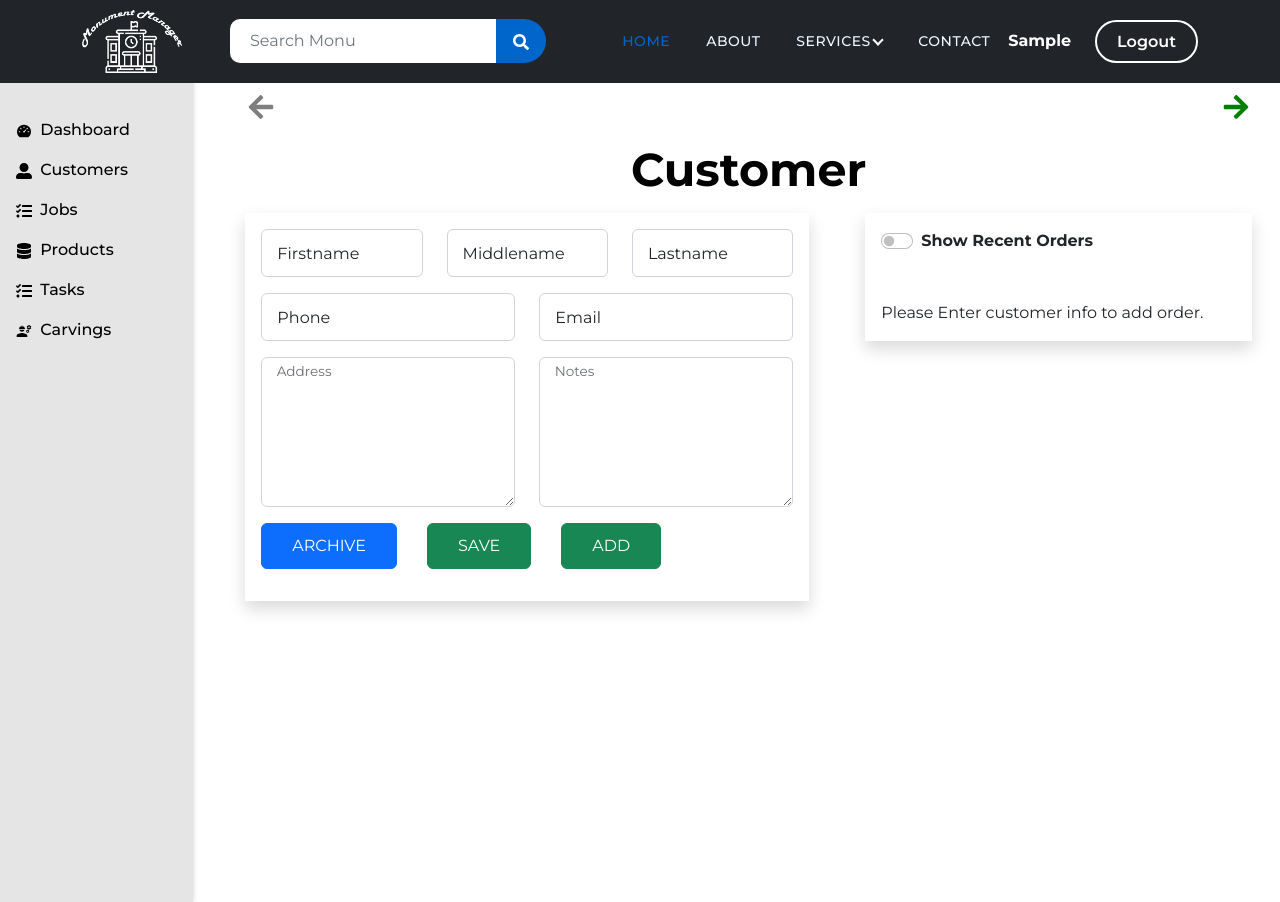
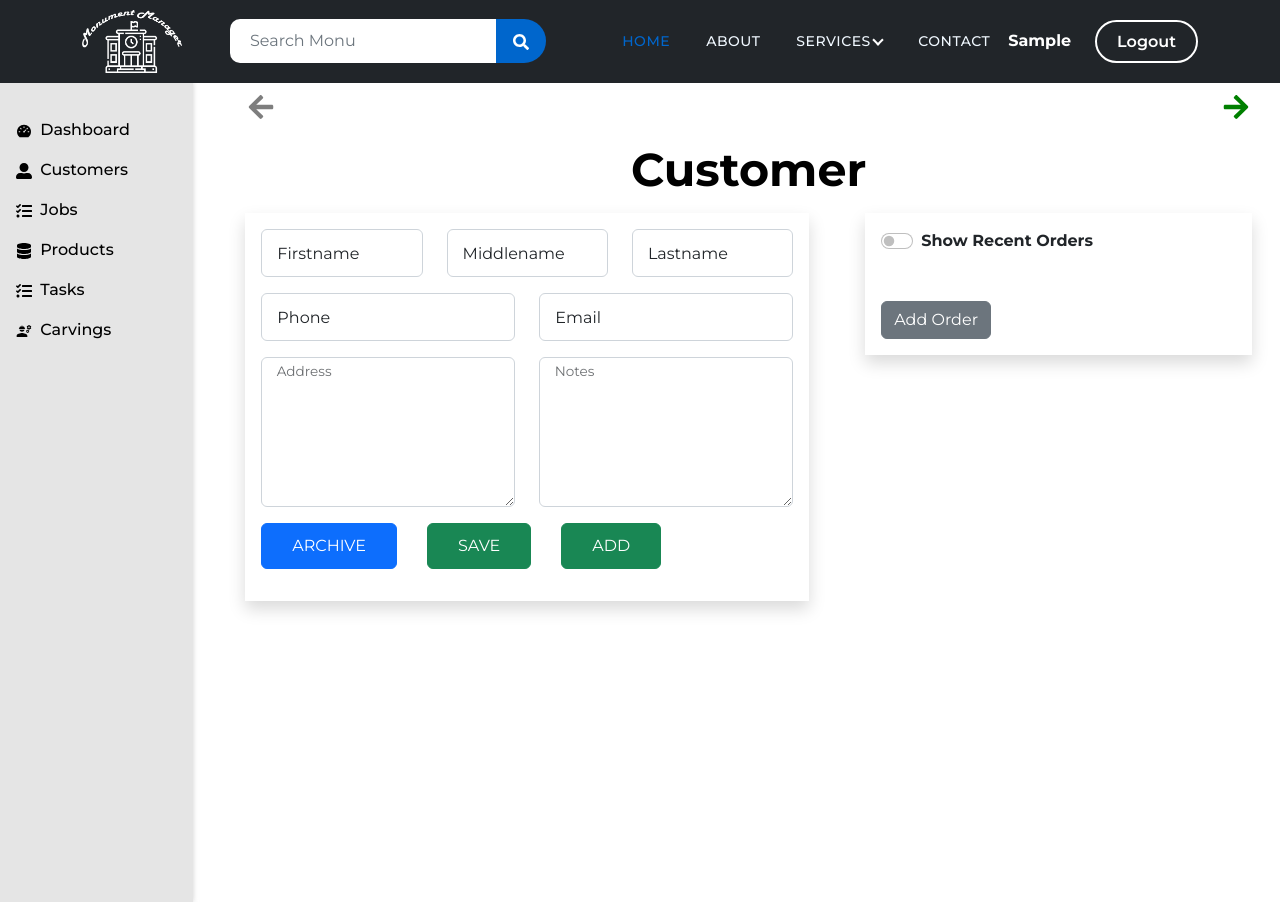
Before and after one commit to amazonsoftware121/monumanager, a React (Create React App) app in the folder frontend/: page /dashboard/job/1 in a window 1280 px wide. Built offline with nearby package versions, Linux system fonts and the light colour scheme; sample sign-in values are in the browser's storage; a web font is replaced by a local one.

Commit message:
Worked on customer

```diff
--- a/frontend/src/App.js
+++ b/frontend/src/App.js
@@ -84,7 +84,7 @@ function App() {
                     element: <Job />
                 },
                 {
-                    path: "/dashboard/job/:id",
+                    path: "/dashboard/job/:customerId",
                     element: <Job />
                 },
                 {
--- a/frontend/src/pages/dashboard/customer/Customer.jsx
+++ b/frontend/src/pages/dashboard/customer/Customer.jsx
@@ -3,6 +3,7 @@ import { useState, useContext } from 'react';
 import { StepperContext } from '../../../context/StepperContext';
 import { FaHome, FaPlus } from 'react-icons/fa';
 import dummy from "../../../images/dummy.jpg";
+import { Link, useNavigate,navigate,useParams } from 'react-router-dom';
 import 'react-calendar/dist/Calendar.css';
 import axios from 'axios';
 import Button from '../../../components/Button';
@@ -11,7 +12,7 @@ import { makeRequest } from '../../../axios';
 import { useMutation, useQueryClient } from "react-query";
 
 import { useQuery } from 'react-query';
-import { ThreeDots } from  'react-loader-spinner'
+import { ThreeDots } from 'react-loader-spinner'
 
 const Customer = (props) => {
     const { userData, setUserData } = useContext(StepperContext);
@@ -20,14 +21,15 @@ const Customer = (props) => {
     const [err, setErr] = useState(null);
     const [succ, setSucc] = useState(null);
     const [recentOrders, setRecentOrders] = useState("");
-
-
     const [display, setDisplay] = useState("false");
+const[urlCustomerId, setUrlCustomerId] = useState(null);
+    const navigate = useNavigate();
+    let { customerId } = useParams();
 
     const toggleDisplay = async () => {
 
         try {
-            const response = await makeRequest.post("/jobs/recentjobs", {"customerId": 42});
+            const response = await makeRequest.post("/jobs/recentjobs", { "customerId": customerId });
             setRecentOrders(response.data.data);
         } catch (err) {
             setErr(err.response.data);
@@ -69,11 +71,13 @@ const Customer = (props) => {
         try {
             const response = await makeRequest.post("/customers/addcustomer", userData);
             const ccName = `${userData?.first_name} ${!userData.middle_name ? "" : userData.middle_name} ${userData?.last_name}`;
-            setSucc( ccName + " " + response.data[0].successmsg);
+            setSucc(ccName + " " + response.data[0].successmsg);
             console.log(response.data[0].lastInserId);
             const currcustomerId = response.data[0].lastInserId;
+            setUrlCustomerId(currcustomerId);
+            setUserData({ ...userData, ["currentCustomerid"]: currcustomerId });
+            navigate(`/dashboard/job/${currcustomerId}`);
 
-            setUserData({ ...userData, ["currentCustomerid"]: currcustomerId });
         } catch (err) {
             setErr(err.response.data);
         }
@@ -130,13 +134,13 @@ const Customer = (props) => {
                                 <div className='row'>
                                     <div className='col-6'>
                                         <div className="form-floating mb-3">
-                                            <textarea name="address" value={userData["address"] || " "} className="form-control" style={{ height: "150px" }} placeholder="address" onChange={handleChange}  />
+                                            <textarea name="address" value={userData["address"] || " "} className="form-control" style={{ height: "150px" }} placeholder="address" onChange={handleChange} />
                                             <label htmlFor="floatingInput">Address</label>
                                         </div>
                                     </div>
                                     <div className='col-6'>
                                         <div className="form-floating mb-3">
-                                            <textarea name="notes" rows="4" value={userData["notes"] || " "} style={{ height: "150px" }} className="form-control" placeholder="notes" onChange={handleChange}  />
+                                            <textarea name="notes" rows="4" value={userData["notes"] || " "} style={{ height: "150px" }} className="form-control" placeholder="notes" onChange={handleChange} />
                                             <label htmlFor="floatingInput">Notes</label>
                                         </div>
                                     </div>
@@ -182,12 +186,12 @@ const Customer = (props) => {
 
 
 
-                                        {recentOrders.length>0 ? recentOrders.map((item, index) => {
+                                        {recentOrders.length > 0 ? recentOrders.map((item, index) => {
                                             return (
                                                 <li key={index}><span><FaHome /> {item.id} </span>Status: {item.status}</li>
 
                                             )
-                                        }) : "No Order Found" }
+                                        }) : "No Order Found"}
 
 
 
@@ -195,7 +199,7 @@ const Customer = (props) => {
                                 </div> : ""}
 
                                 <div className='addOrder mt-5'>
-                                    {!userData["currentCustomerid"] ? "Please Enter customer info to add order." : <button onClick={() => props.showOrder(2)} className='btn btn-secondary'  > Add Order</button>}
+                                    {customerId && <button onClick={() => props.showOrder(2)} className='btn btn-secondary'  > Add Order</button>}
 
                                 </div>
 
@@ -223,9 +227,10 @@ const Order = (props) => {
     const [err, setErr] = useState(null);
     const [succ, setSucc] = useState(null);
     const [jobid, setJobid] = useState(null);
+    let { customerId } = useParams();
 
-    const {isLoading, error, data } = useQuery(['services'], () =>
-    makeRequest.get("/jobs/orderservices").then(res=>{
+    const { isLoading, error, data } = useQuery(['services'], () =>
+        makeRequest.get("/jobs/orderservices").then(res => {
             return res.data;
         })
     );
@@ -306,7 +311,7 @@ const Order = (props) => {
 
                                 <div className="rightContent">
                                     <div className="title">Product Info</div>
-                                    {!userData.product_description  ? "" : userData.product_description }
+                                    {!userData.product_description ? "" : userData.product_description}
                                 </div>
                             </div>
                         </div>
@@ -398,8 +403,8 @@ const Product = () => {
         formData.append('product_price', userData["product_price"]);
         formData.append('product_options', userData["product_options"]);
         formData.append('product_notes', userData["product_notes"]);
-        formData.append('product_image', productImage );
-        formData.append('currentjobid', userData["currentjobid"] );
+        formData.append('product_image', productImage);
+        formData.append('currentjobid', userData["currentjobid"]);
 
         //console.log(formData);
 
--- a/frontend/src/pages/dashboard/customers/Customers.jsx
+++ b/frontend/src/pages/dashboard/customers/Customers.jsx
@@ -87,7 +87,7 @@ const hideConfirmationModal = () => {
   return (
     <div className='customers'>
       <h3 className='text-center mt-5 text-uppercase'>Customers</h3>
-      {customerMessage && <Alert variant="success">{customerMessage}</Alert>}
+      {customerMessage && <p className="text-center text-success"><strong>{customerMessage}</strong></p>}
       <table className="table table-striped">
         <thead>
           <tr>
--- a/frontend/src/pages/dashboard/job/Job.jsx
+++ b/frontend/src/pages/dashboard/job/Job.jsx
@@ -3,6 +3,7 @@ import Customer,{ Status,Order,OrderServices,Carving,CarvingType,Task, Product }
 import StepperControl from "../../../components/StepperControl"
 import { useState } from "react";
 import { StepperContext } from "../../../context/StepperContext";
+import TopNav from "../../../components/TopNav";
 
 
 const Job = () => {
@@ -55,6 +56,7 @@ newStep > 0 && newStep <= steps.length && setCurrentStep(newStep);
   return (
     <>
       <div className="jobFormWrapper">
+
         {/* Stepper */}
 
         <div className="container horizontal">
```
Also changed, not shown: frontend/src/components/TopNav.jsx (added). Lines whose indentation alone changed are shown as unchanged.
